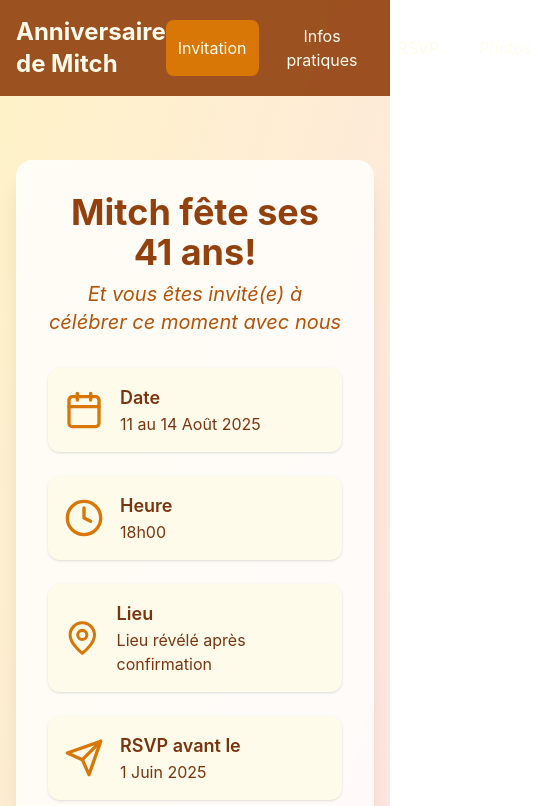
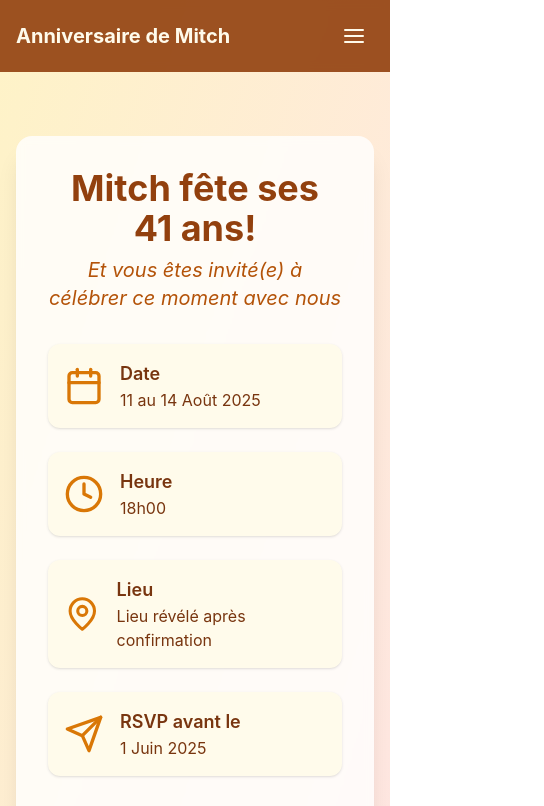
Before and after one commit to pinfada/invitation-anniversaire, a React (Create React App) app in the folder client/: page / in a window 390 px wide. Shown: the top 806 px of the page, 544 px wide, since content can reach past the window. Built offline with nearby package versions, Linux system fonts and the light colour scheme.

Commit message:
update header

```diff
--- a/client/public/index.html
+++ b/client/public/index.html
@@ -3,7 +3,7 @@
   <head>
     <meta charset="utf-8" />
     <link rel="icon" href="%PUBLIC_URL%/favicon.ico" />
-    <meta name="viewport" content="width=device-width, initial-scale=1" />
+    <meta name="viewport" content="width=device-width, initial-scale=1, shrink-to-fit=no">
     <meta name="theme-color" content="#f59e0b" />
     <meta
       name="description"
--- a/client/src/components/BirthdayInvitation.js
+++ b/client/src/components/BirthdayInvitation.js
@@ -13,6 +13,7 @@ const BirthdayInvitation = ({ guestData, updateGuestData, isLoading }) => {
   const [locationDetails, setLocationDetails] = useState(null);
   const [needsAccommodation, setNeedsAccommodation] = useState(false);
   const [showWelcome, setShowWelcome] = useState(false);
+  const [menuOpen, setMenuOpen] = useState(false);
 
   // Informations de l'événement - à personnaliser
   const eventInfo = {
@@ -172,9 +173,28 @@ const BirthdayInvitation = ({ guestData, updateGuestData, isLoading }) => {
 
       {/* Navigation */}
       <nav className="bg-amber-800 bg-opacity-90 text-amber-50 p-4 sticky top-0 z-10 backdrop-blur-sm">
-        <div className="container mx-auto flex justify-between items-center">
-          <h1 className="text-2xl font-bold">Anniversaire de {eventInfo.name}</h1>
-          <div className="flex space-x-4">
+        <div className="container mx-auto">
+          {/* Titre et menu burger en mobile */}
+          <div className="flex justify-between items-center">
+            <h1 className="text-xl md:text-2xl font-bold truncate">
+              Anniversaire de {eventInfo.name}
+            </h1>
+
+            {/* Menu hamburger sur mobile */}
+            <button
+              className="md:hidden rounded-lg p-2 hover:bg-amber-700"
+              onClick={() => setMenuOpen(!menuOpen)}
+            >
+              <svg xmlns="http://www.w3.org/2000/svg" width="24" height="24" viewBox="0 0 24 24"
+                fill="none" stroke="currentColor" strokeWidth="2" strokeLinecap="round" strokeLinejoin="round">
+                <line x1="3" y1="12" x2="21" y2="12"></line>
+                <line x1="3" y1="6" x2="21" y2="6"></line>
+                <line x1="3" y1="18" x2="21" y2="18"></line>
+              </svg>
+            </button>
+
+            {/* Navigation desktop */}
+            <div className="hidden md:flex space-x-4">
               <button
                 onClick={() => setCurrentSection('invitation')}
                 className={`px-3 py-1 rounded-lg transition ${currentSection === 'invitation' ? 'bg-amber-600' : 'hover:bg-amber-700'}`}>
@@ -193,6 +213,43 @@ const BirthdayInvitation = ({ guestData, updateGuestData, isLoading }) => {
               <button
                 onClick={() => setCurrentSection('photos')}
                 className={`px-3 py-1 rounded-lg transition ${currentSection === 'photos' ? 'bg-amber-600' : 'hover:bg-amber-700'}`}>
+                Photos
+              </button>
+            </div>
+          </div>
+
+          {/* Menu mobile déroulant */}
+          <div className={`mt-3 grid grid-cols-2 gap-2 md:hidden ${menuOpen ? 'block' : 'hidden'}`}>
+            <button
+              onClick={() => {
+                setCurrentSection('invitation');
+                setMenuOpen(false);
+              }}
+              className={`px-3 py-2 rounded-lg transition text-center ${currentSection === 'invitation' ? 'bg-amber-600' : 'hover:bg-amber-700'}`}>
+              Invitation
+            </button>
+            <button
+              onClick={() => {
+                setCurrentSection('infos');
+                setMenuOpen(false);
+              }}
+              className={`px-3 py-2 rounded-lg transition text-center ${currentSection === 'infos' ? 'bg-amber-600' : 'hover:bg-amber-700'}`}>
+              Infos pratiques
+            </button>
+            <button
+              onClick={() => {
+                setCurrentSection('rsvp');
+                setMenuOpen(false);
+              }}
+              className={`px-3 py-2 rounded-lg transition text-center ${currentSection === 'rsvp' ? 'bg-amber-600' : 'hover:bg-amber-700'}`}>
+              RSVP
+            </button>
+            <button
+              onClick={() => {
+                setCurrentSection('photos');
+                setMenuOpen(false);
+              }}
+              className={`px-3 py-2 rounded-lg transition text-center ${currentSection === 'photos' ? 'bg-amber-600' : 'hover:bg-amber-700'}`}>
               Photos
             </button>
           </div>
```
Lines whose indentation alone changed are shown as unchanged.
